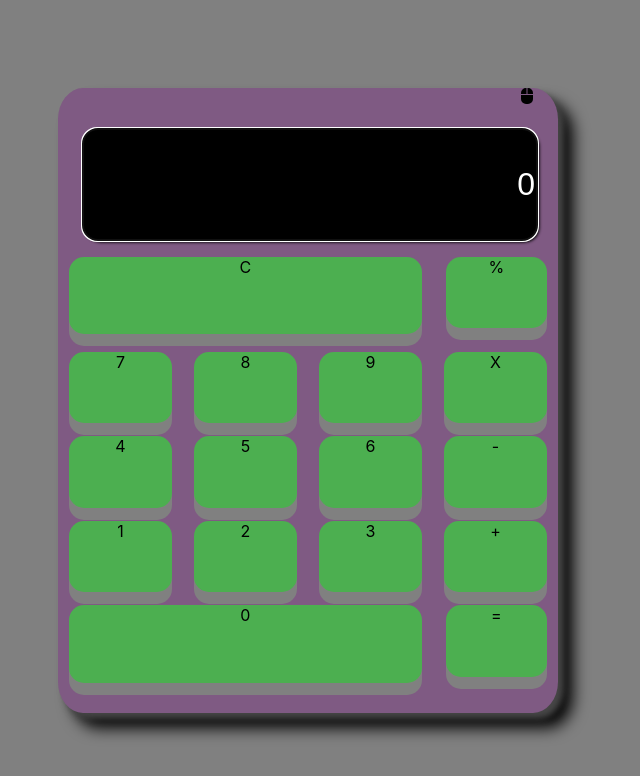
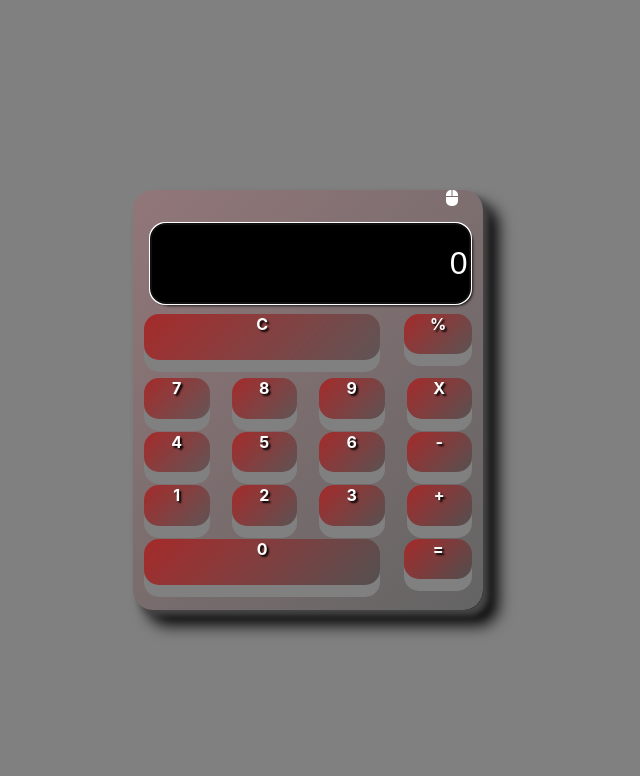
Before and after one commit to Rogerpeke97/calculadora, a React (Create React App) app: page / in a window 1280 px wide. Shown: the top 776 px of the page, without its empty margins (332-972 px from the left). Built offline with nearby package versions, Linux system fonts and the light colour scheme.

Commit message:
Terminando estilizado y chequeando funcionalidad

```diff
--- a/src/App.js
+++ b/src/App.js
@@ -10,7 +10,7 @@ let style = {
     littleSquares: {
       flex: "25%",
       boxShadow: "0 12px gray",
-      backgroundColor: "#4CAF50",
+      background: "linear-gradient(-45deg, rgba(0,0,0,0.22), brown)",
       transition: 'all 0.2s ease-out',
       borderRadius: "15px",
       marginTop: "13px",
@@ -18,17 +18,22 @@ let style = {
       marginRight: "11px"
     },
     calculadoraContainer:{
-        backgroundColor: "#7F5A83",
-        paddingBottom:"5%",
-        borderRadius: "5%",
+        background: "linear-gradient(-45deg, rgba(0,0,0,0.22), rgba(200,90,100,0.25))",
+        paddingBottom:"20px",
+        borderRadius: "20px",
         boxShadow: "6px 6px 6px 0px rgb(70, 70, 70), 15px 15px 16px 0px #000000",
         display: "grid",
-        height:"600px",
-        width: "500px",
+        minHeight:"400px",
+        maxHeight:"400px",
+        minWidth:"250px",
+        maxWidth:"350px",
+        color: "white",
+        fontWeight: "bold",
+        textShadow: "2px 2px 2px black"
     },
     topBottomButtons:{
         flex:"25%",
-        backgroundColor: "#4CAF50",
+        background: "linear-gradient(-45deg, rgba(0,0,0,0.22), brown)",
         borderRadius: "15px",
         boxShadow: "0 12px gray",
         marginTop: "13px",
@@ -44,7 +49,7 @@ let style = {
         marginLeft: "11px",
         marginRight: "7px",
         borderRadius: "15px",
-        backgroundColor: "#4CAF50",
+        background: "linear-gradient(-45deg, rgba(0,0,0,0.22), brown)",
     },
     input:{
         textAlign: "right",
@@ -61,7 +66,18 @@ let style = {
         marginTop: "5%",
         marginLeft: "5%",
         marginRight: "5%"
+    },
+    fontAwesomeDrag: {
+        color: "white",
+        cursor: "grab",
+        transition: "all 0.5s ease-out",
+
+    },
+    fontAwesomeDragGrab: {
+        color: "black",
+        cursor: "grabbing"
     }
+
 }
 
 function App() {
@@ -193,13 +209,16 @@ let mouseMoveTrigger = (e)=>{
     onMouseMove(e.pageX, e.pageY) // PAGE X Y PAGE Y CORRESPONDEN A LA UBICACION DEL MOUSE RESPECTO DEL BORDE IZQUIERDO DE LA PAG
 }
 
+//FONTAWESOME
+const [iconState, setIconState] = useState(0)
+
 // ON MOUSEUP SE LEVANTA EL MOUSE Y UTILIZAMOS EL DIV PADRE PARA TRACKEAR EL MOVIMIENTO/ EVENTOS
     return (
-        <div className="App" ref={app} onMouseUp={()=>setMoving(false)}  onMouseMove={(e)=>mouseMoveTrigger(e)}>
+        <div className="App" ref={app} onMouseUp={()=>{setMoving(false); setIconState(0)}}  onMouseMove={(e)=>mouseMoveTrigger(e)}>
             <div style={style.calculadoraContainer} ref={calculator}>
                 <div>
                     <div style={{display: "flex", alignItems: "center", justifyContent: "flex-end", marginRight: "25px"}}>
-                    <FontAwesomeIcon onMouseDown={(e)=>onMouseDown(e)} icon={faMouse} />
+                    <FontAwesomeIcon style={iconState === 0 ? style.fontAwesomeDrag : style.fontAwesomeDragGrab} onMouseDown={(e)=>{onMouseDown(e); setIconState(1)}} icon={faMouse} />
                     </div>
                     <input
                         ref={focusInput}
```
Also changed, not shown: 1 other file (tests, documents, lock files or other folders).
